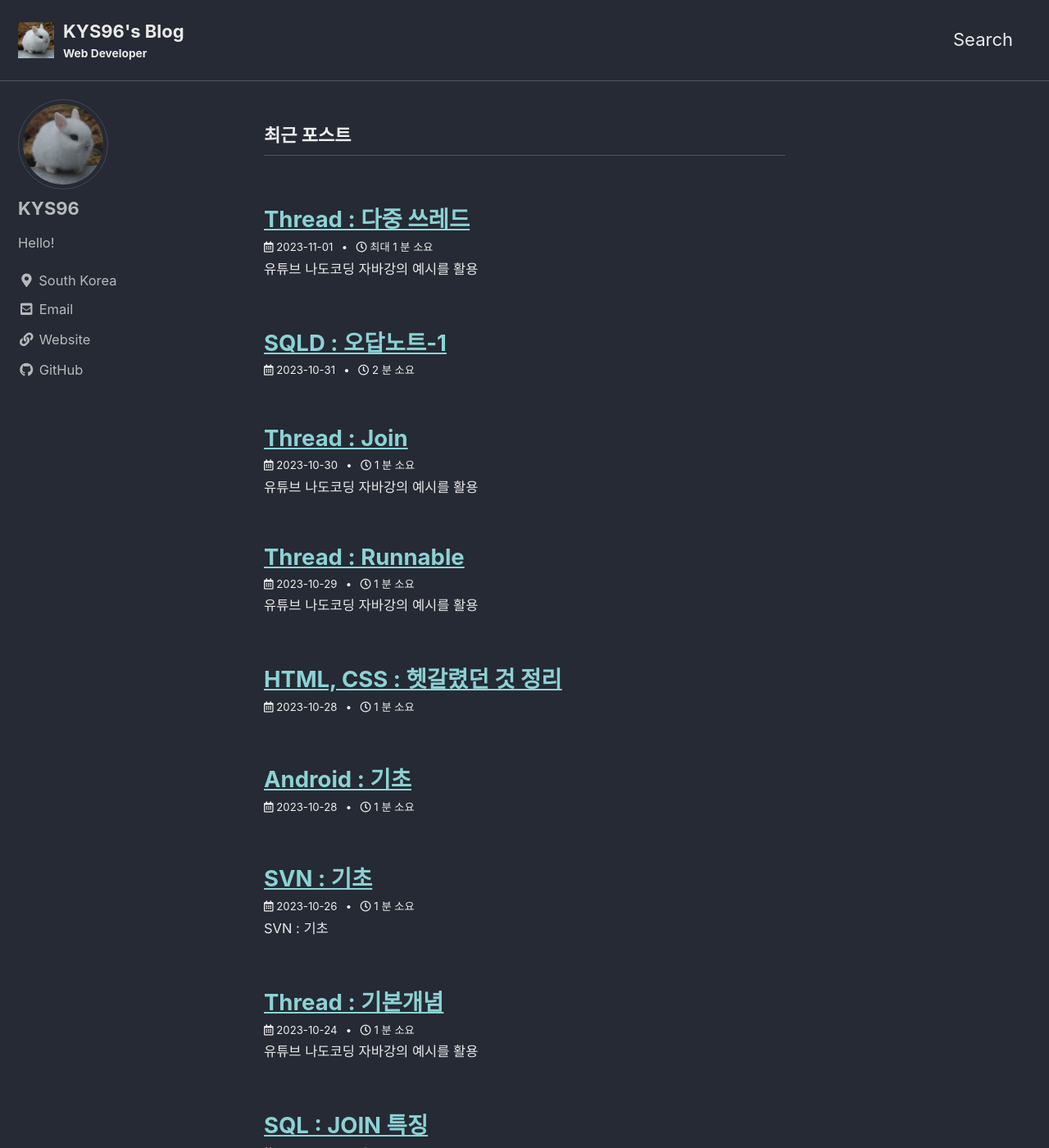
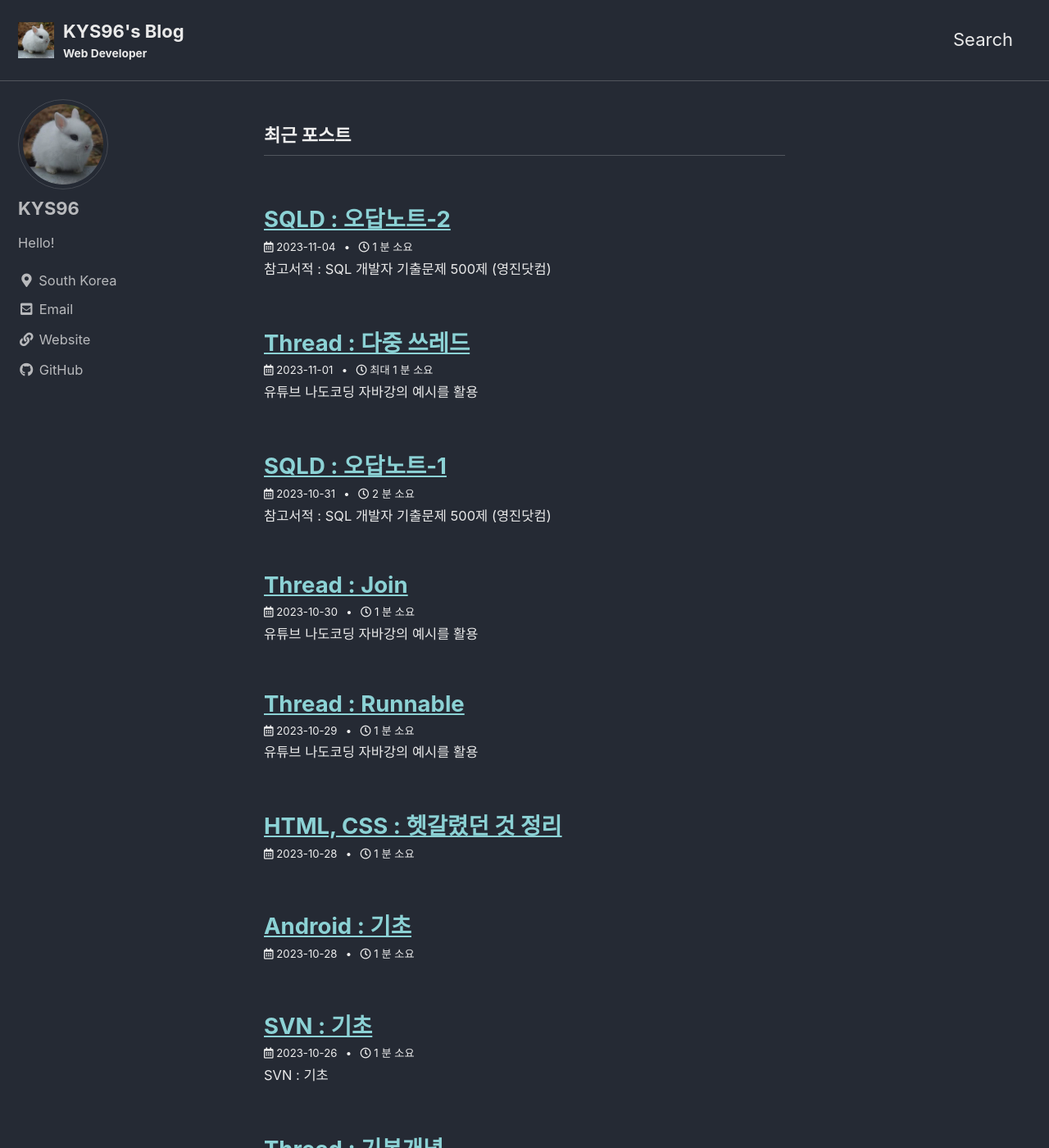
Before and after one commit to KYS96/KYS96.github.io, a Jekyll site: the page built from index.html, in a window 1280 px wide and 1400 px high. Shown: the whole window at 82% size. Built offline with Jekyll 4.4.1, drawn with Linux system fonts in a browser that asks for light colours; cached includes are drawn as plain includes; the list of posts is cut into pages by our own code; part of the change alters nothing that is shown; some of the changed text lies outside the part shown.

Commit message:
SQLD 오답노트2

```diff
--- a/_posts/2023-10-31-SQLD.md
+++ b/_posts/2023-10-31-SQLD1.md
@@ -6,6 +6,10 @@ toc: true
 toc_sticky: true
 published: true
 ---
+
+<div class="notice--primary" style="fontweight:bold">
+참고서적 : SQL 개발자 기출문제 500제 (영진닷컴)
+</div>
 
 <br><br>
 
--- /dev/null
+++ b/_posts/2023-11-04-SQLD2.md
@@ -0,0 +1,107 @@
+---
+layout: single
+title: "SQLD : 오답노트-2"
+author_profile: false
+toc: true
+toc_sticky: true
+published: true
+---
+
+<div class="notice--primary" style="fontweight:bold">
+참고서적 : SQL 개발자 기출문제 500제 (영진닷컴)
+</div>
+
+<br><br>
+
+# 1과목 : 데이터 모델링 이해
+
+<hr>
+
+- [ ] **속성의 종류**
+  + 단일속성 : __하나의 의미로 구성됨. 예시로 이름, 회원ID를 들 수 있다.__
+
+  + 복합속성 : __여러개의 의미가 있는 것. 예시로 주소를 들 수 있다.__
+
+
+<br><br>
+
+
+- [ ] **반정규화**
+  + 반정규화란? : __데이터를 중복시켜 DB 성능을 향상시키는 것. 데이터 중복을 감소시키는 것은 정규화임.__
+
+
+<br><br>
+
+
+- [ ] **슈퍼타입, 서브타입 변환 방법의 종류**
+  + One To One Type : __슈퍼타입과 서브타입을 개별 테이블로 도출, 테이블 수 많음, 조인 발생↑, 관리하기 어려움__
+
+  + Plus Type : __슈퍼타입과 서브타입 테이블로 도출, 조인 발생↑, 관리하기 어려움__
+
+  + Single Type : __슈퍼타입과 서브타입을 하나의 테이블로 도출, 조인 성능 좋음, 입출력 성능 안좋음__
+
+
+<br><br>
+
+
+- [ ] **카디널리티**
+  + 두 개의 엔터티에서 관계에 참여하는 수.
+
+  + 1:1, 1:N, M:N
+
+
+<br><br>
+
+# 2과목 : SQL 기본 및 활용
+
+<hr>
+
+
+- [ ] **CONNECT BY**
+  + CONNECT BY는 부모 계층형 쿼리에서 부모 노드와 자식 노드 사이의 특정한 관계를 나타내는데 사용된다.
+
+
+<br><br>
+
+
+- [ ] **분산 데이터베이스의 투명성 종류**
+
+  + 분할 투명성, 위치 투명성, 지역사상 투명성, 중복 투명성
+
+
+<br><br>
+
+
+- [ ] **Window 함수**
+
+  + 기본 값 : **RANGE BETWEEN UNBOUNDED PRECEDING AND CURRENT ROW**
+
+  + *UNBOUNDED PRECEDING* : start_point만 들어갈 수 있음, 파티션의 첫번째 행
+
+  + *UNBOUNDED FOLLOWING* : end_point만 들어갈 수 있음, 파티션의 마지막 행
+
+  + *CURRENT ROW* : start, end_point 둘 다 가능
+
+
+<br><br>
+
+
+- [ ] **key의 종류**
+
+  + 기본키 : 후보키 중에서 엔터티를 대표하는 key
+
+  + 외래키 : 참조 무결성 확인을 위해 사용되는 key
+
+  + 슈퍼키 : 유일성은 만족, 최소성을 만족하지 않는 key
+
+  + 후보키 : 유일성과 최소성을 만족하는 key
+
+
+<br><br>
+
+
+- [ ] **내부 식별자, 외부 식별자**
+
+  + 내부 식별자 : 엔터티 내부에서 스스로 생성되는 식별자, 예시로 회원번호, 주민번호, 주문번호가 있다.
+
+  + 외부 식별자 : 다른 엔터티의 관계로 인해 만들어지는 식별자, 예시로 학급 엔터티에 학생번호가 있다.
```
